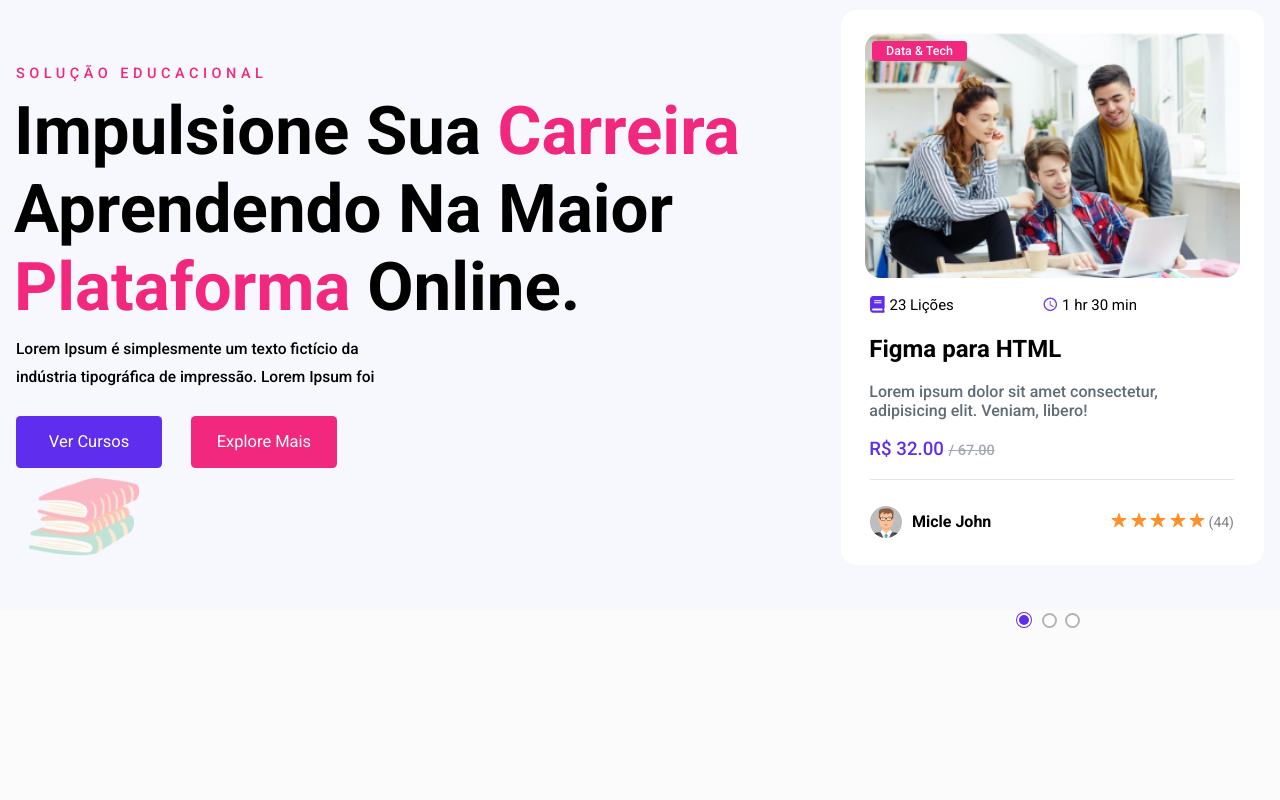
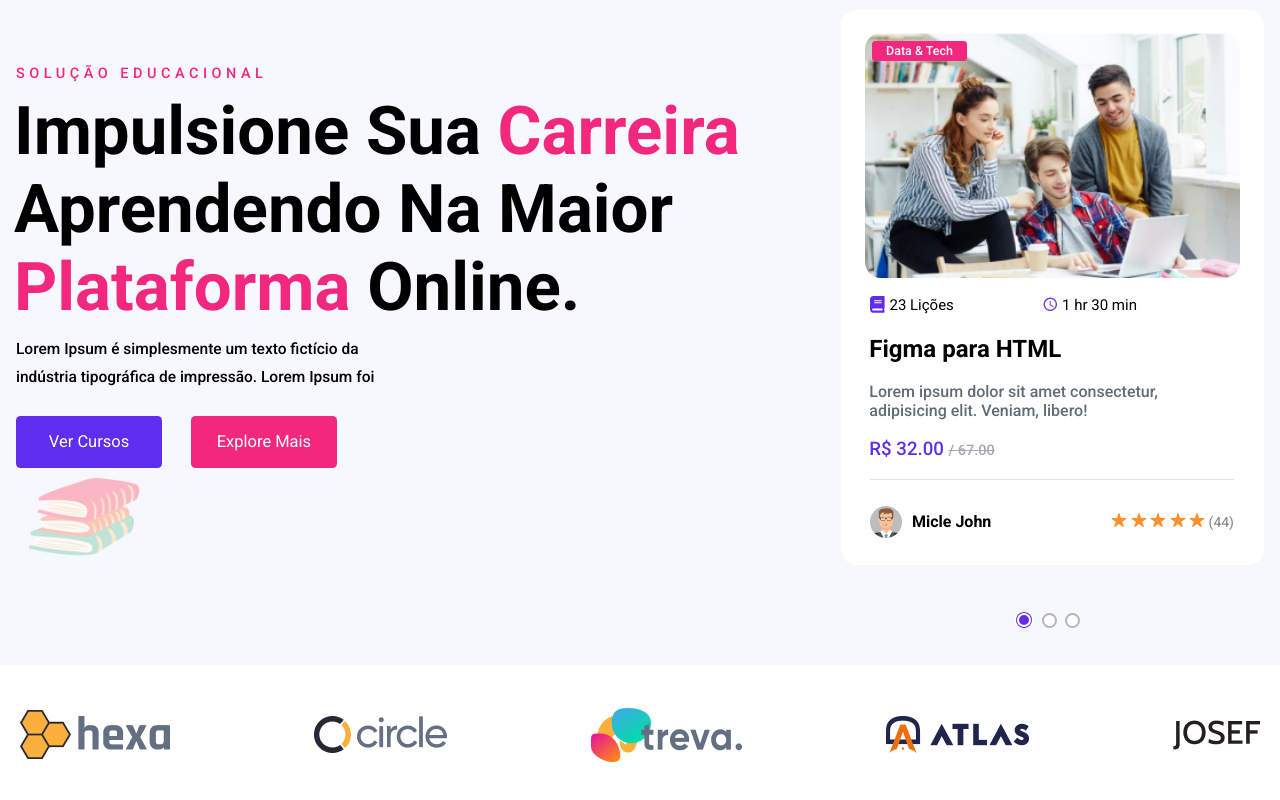
Before and after one commit to Romulo-aquila/Edurock-LadingPage, a React (Vite) app: page / in a window 1280 px wide. Shown: the part 270-1070 px from the top of the page. Before the commit the page ends 920 px from the top, so only its background shows below. Built offline with nearby package versions, Linux system fonts and the light colour scheme.

Commit message:
Sessão de Logos empresas

```diff
--- a/src/App.jsx
+++ b/src/App.jsx
@@ -3,14 +3,16 @@ import ContactsHeader from './components/ContactsHeader';
 import Header from './components/Header';
 import NavHeader from './components/NavHeader';
 import MainContent from './components/MainContent';
+import CompaniesSession from './components/CompaniesSession';
 
 const App = () => {
   return (
     <>
     <ContactsHeader/>
-    <Header/>
-    <NavHeader/>
-    <MainContent/>
+      <Header/>
+      <NavHeader/>
+      <MainContent/>
+      <CompaniesSession/>
     </>
   )
 }
--- /dev/null
+++ b/src/components/CompaniesSession.jsx
@@ -0,0 +1,30 @@
+import styled from "styled-components";
+
+function CompaniesSession() {
+    const Container = styled.div`
+        width: 100%;
+        height: 139px;
+        background-color: #ffffff;
+        display: flex;
+        flex-direction: row;
+        justify-content: center;
+        align-items: center;
+        gap: 9rem;
+    `;
+
+    const Logo = styled.img``;
+
+  return (
+    <>
+        <Container>
+            <Logo src="assets/brand_1.png" alt="logo_hexa" width={150} height={49} />
+            <Logo src="assets/brand_2.png" alt="logo_circle" width={133} height={37} />
+            <Logo src="assets/brand_3.png" alt="logo_treva" width={151} height={54} />
+            <Logo src="assets/brand_4.png" alt="logo_ATLAS"  width={143} height={37}/>
+            <Logo src="assets/brand_5.png" alt="logo_JOSEF"  width={87} height={30} />
+        </Container>
+    </>
+  )
+}
+
+export default CompaniesSession;
--- a/src/components/MainContent.jsx
+++ b/src/components/MainContent.jsx
@@ -107,7 +107,8 @@ function MainContent() {
         justify-content: flex-end;
         align-items: center;
         padding-right: 12.5rem;
-        padding-bottom: 20px;
+        background-color: #f7f8fd;
+        padding-bottom: 35px;
         gap: 0.5rem;
     `;
 
```
Also changed, not shown: src/components/CardCourses.jsx (+4 -4 lines).
